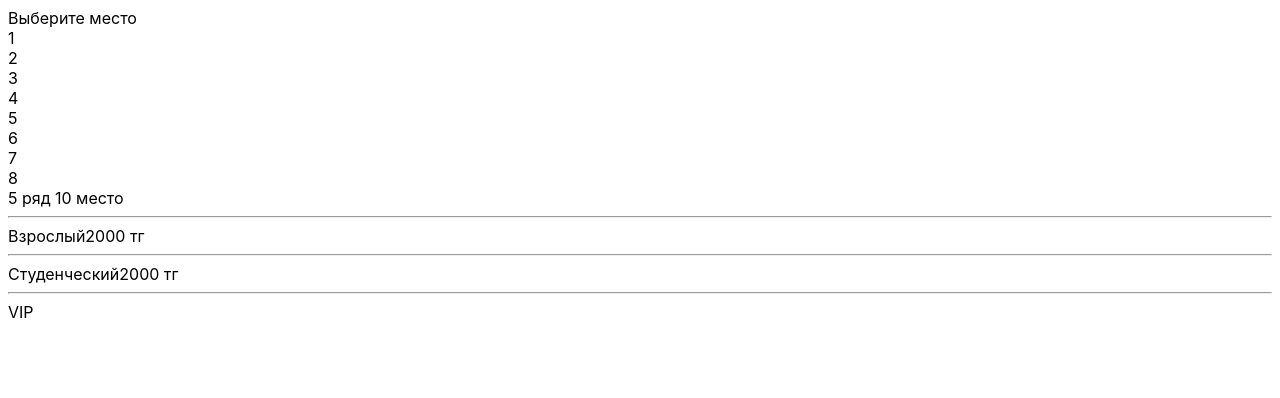
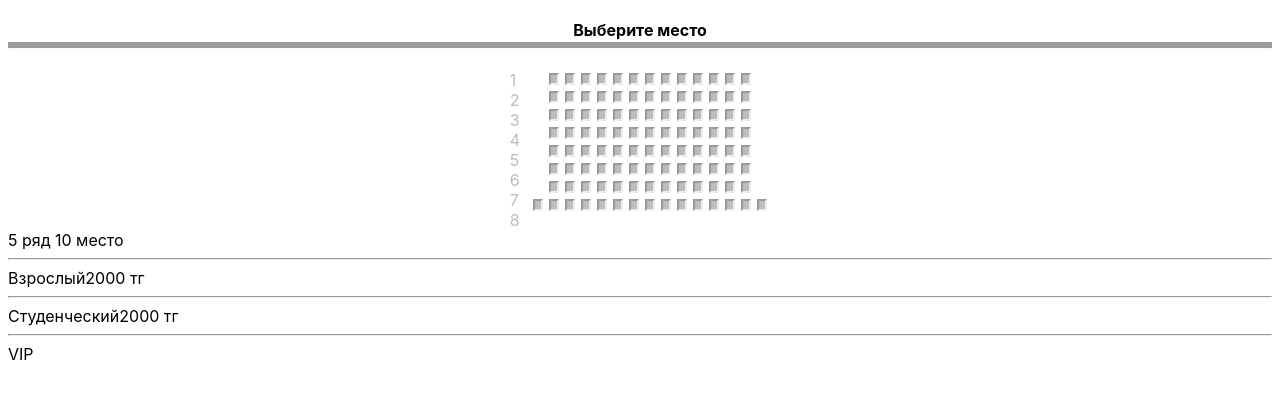
Before and after one commit to nurbolatkz/ticketbooking, a React (Create React App) app: page /places in a window 1280 px wide. Shown: the top 398 px of the page. Built offline with nearby package versions, Linux system fonts and the light colour scheme.

Commit message:
add style for place

```diff
--- a/src/styles/App.css
+++ b/src/styles/App.css
@@ -414,6 +414,86 @@ body {
 .active-time-btn{
     background: #E3231E;
 }
+
+/* SeatPlace style */
+:root{
+
+    --seat-width:15px;
+    --seat-height: calc(var(--seat-width)*0.8);
+    --grid-seat-width: calc(var(--seat-width)*1.2);
+    --grid-seat-width-end: calc(var(--seat-width)*1.8);
+}
+.screen{
+       background-color: #9C9C9C;
+       transform: rotateX(-50deg);
+       box-shadow: 0 3px 10px rgba(255,255,255,0.7);
+       width: 100%;
+       height: 10px;
+
+}
+.placeTitle{
+       font-weight: bold;
+       margin-top:20px;
+       text-align: center;
+}
+.cinemaRoom{
+       margin-top: 20px;
+       justify-content: center;
+       display: flex;
+       align-items: stretch;
+}
+.place{
+       border: 2px;
+       border-style:inset;
+       background-color: #BCBCBC;
+       height: var(--seat-height);
+       width: var(--seat-width);
+
+}
+.place:hover{
+       background-color: #FFB800;
+       transition: 1s;
+}
+.placeContainer {
+       display: flex;
+       justify-content: center;
+       grid-template-columns: repeat(15, var(--grid-seat-width));
+       grid-template-rows: repeat(1, var(--grid-seat-width));
+}
+.rowNums{
+       margin-right: 10px;
+       color:#BCBCBC;
+       font-size: 100%;
+}
+
+@media screen and (min-width: 800px) {
+       .place {
+           margin: 3px;
+       }
+       .rowNums{
+           margin-inline-start: 3%;
+       }
+}
+
+@media screen and (min-width: 300px) {
+    .place {
+           margin: 3px;
+    }
+    .rowNums{
+           margin-inline-start: 3%;
+    }
+}
+
+@media screen and (min-width: 200px) {
+    .place {
+           margin: 3px;
+           --seat-width:10px;
+    }
+    .rowNums{
+           margin-inline-start: 0px;
+    }
+}
+
 /* ------------------------------------- snack card desktop screen ---------------------------------------------------------------------- */
 .snack-container{
     display: flex;
```
